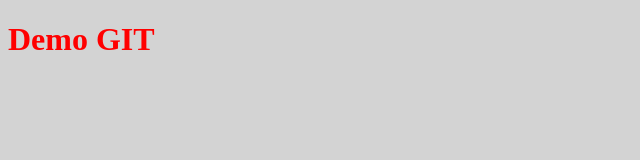
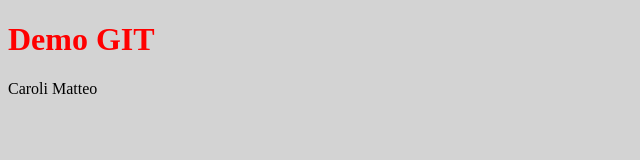
Before and after one commit to dluppoli/DemoGit, a plain HTML site: page index.html in a window 1280 px wide. Shown: the whole page, without its empty margins (0-640 px from the left). Drawn offline with Linux system fonts and the light colour scheme.

Commit message:
Primo Commit

```diff
--- a/index.html
+++ b/index.html
@@ -8,5 +8,6 @@
 </head>
 <body>
     <h1>Demo GIT</h1>
+    <div>Caroli Matteo</div>
 </body>
 </html>
```
